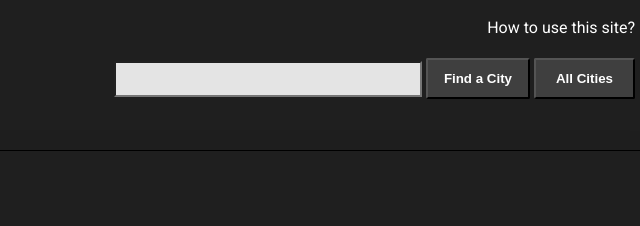
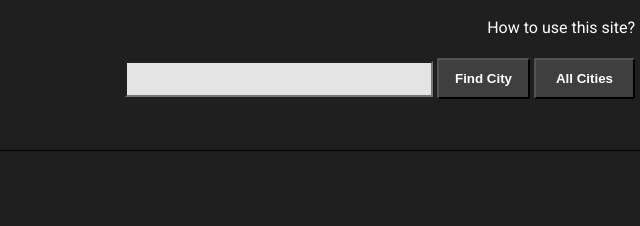
Before and after one commit to jconway12/City-Comparator, a website built with webpack: page index.html in a window 1280 px wide. Shown: the top 226 px of the page, 612-1252 px from the left. Built offline with nearby package versions, Linux system fonts and the light colour scheme; no server answers.

Commit message:
fix find city buton

```diff
--- a/index.html
+++ b/index.html
@@ -22,7 +22,7 @@
             </div>
             <div>
             <input id='search-bar' type="text" value="">
-            <input id='search-button' type="submit" value='Find a City'>
+            <input id='search-button' type="submit" value='Find City'>
             <input id='all-cities' type='submit' value='All Cities'>
             </div>
         </div>
```
